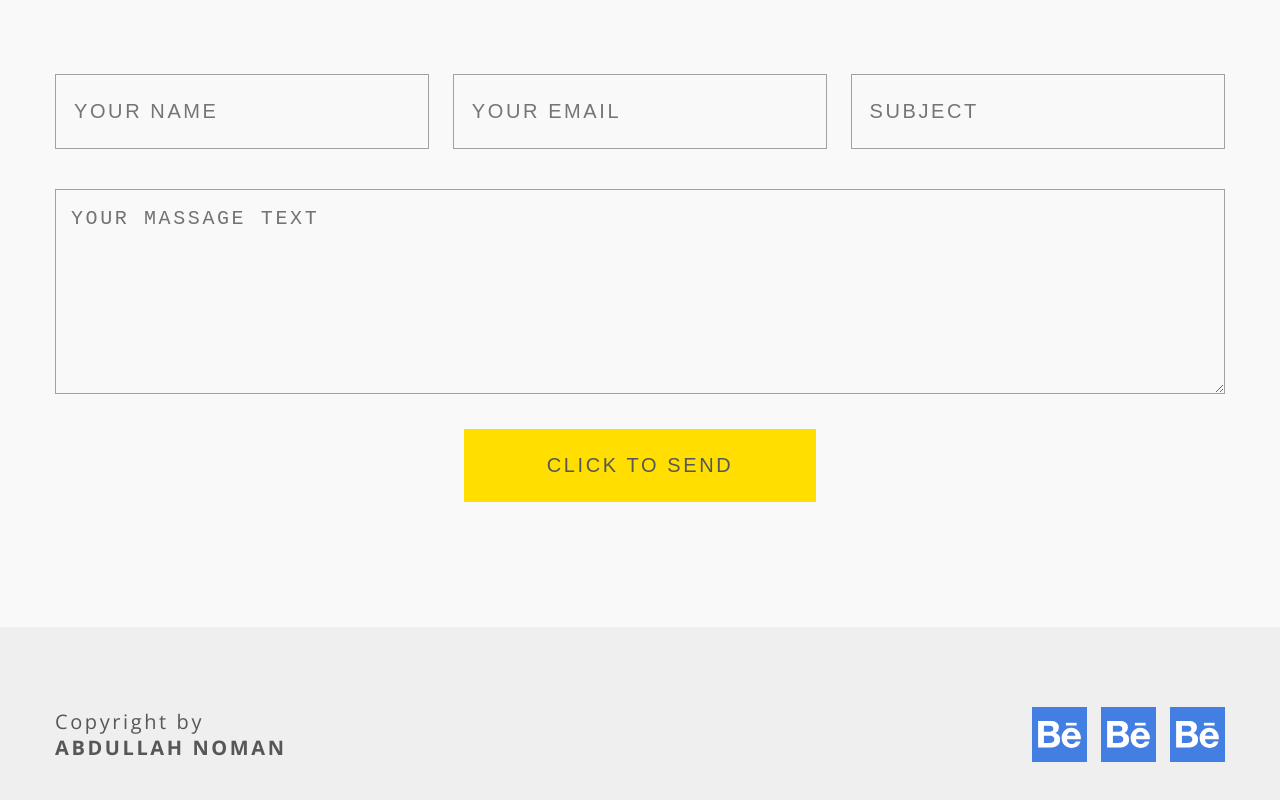
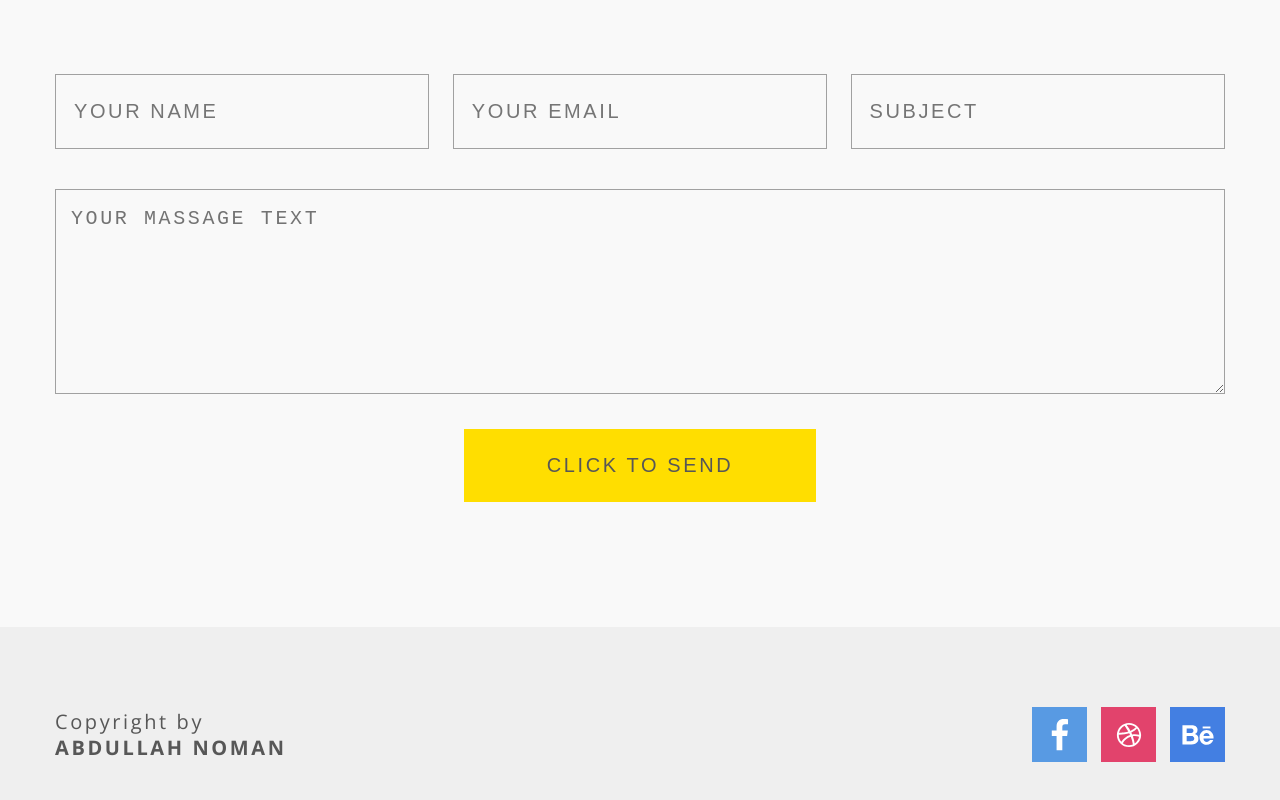
Before and after one commit to dm-gthb/crafty, a website: page src/index.html in a window 1280 px wide. Shown: the part 3451-4251 px from the top of the page. Drawn offline with nearby package versions, Linux system fonts and the light colour scheme; files that its build step writes are made by us from their sources.

Commit message:
social fixes

```diff
--- a/src/scss/blocks/social.scss
+++ b/src/scss/blocks/social.scss
@@ -17,15 +17,24 @@
     }
 
     &--dribbble {
-      background: url("../../img/behance.svg") no-repeat center;
+      background: #e2436c url("../../img/dribbble.svg");
+      background-repeat: no-repeat;
+      background-size: 32px 32px;
+      background-position: center;
     }
 
     &--facebook {
-      background: url("../../img/behance.svg") no-repeat center;
+      background: #589ae3 url("../../img/facebook.svg");
+      background-repeat: no-repeat;
+      background-size: 32px 32px;
+      background-position: center;
     }
 
     &--behance {
-      background: url("../../img/behance.svg") no-repeat center;
+      background: #437fe2 url("../../img/behance.svg");
+      background-repeat: no-repeat;
+      background-size: 40px 40px;
+      background-position: center;
     }
   }
 }
```
Also changed, not shown: src/img/dribbble.svg (added), src/img/facebook.svg (added).
